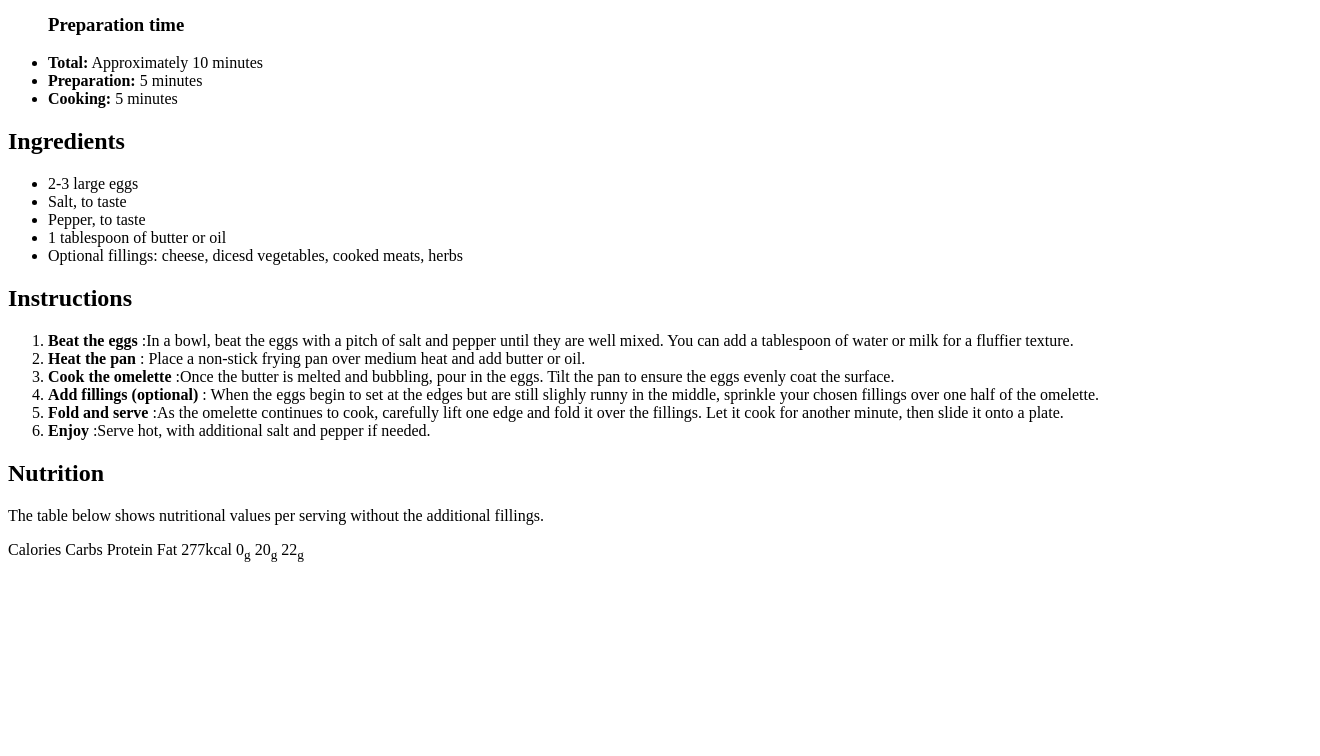
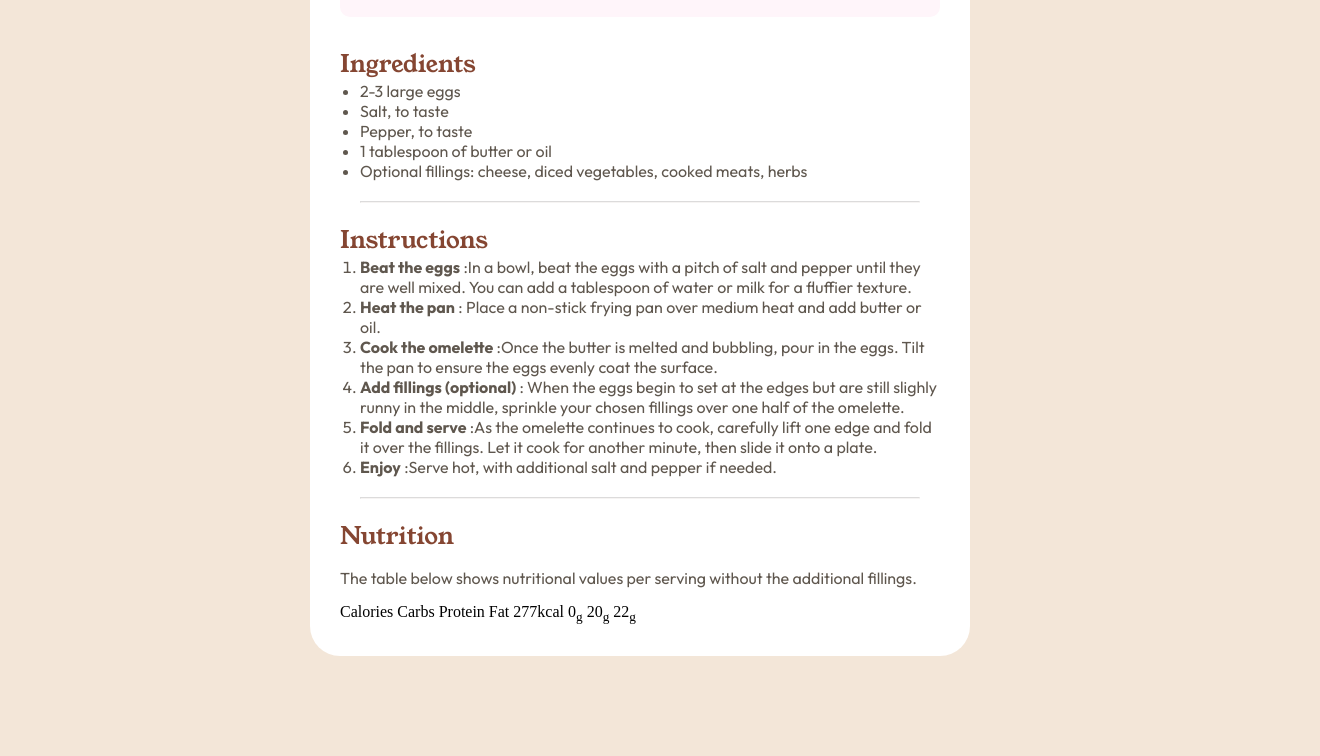
Before and after one commit to MeJahangir/recipePage, a plain HTML site: page index.html in a window 1280 px wide. Shown: the part 715-1471 px from the top of the page, 1320 px wide, since content can reach past the window. Before the commit the page ends 1286 px from the top, so only its background shows below. Drawn offline with Linux system fonts and the light colour scheme; a web font is replaced by a local one.

Commit message:
Added basic styling

```diff
--- a/index.html
+++ b/index.html
@@ -3,33 +3,42 @@
 <head>
   <meta charset="UTF-8">
   <meta name="viewport" content="width=device-width, initial-scale=1.0">
+  <link rel="preconnect" href="https://fonts.googleapis.com">
+  <link rel="preconnect" href="https://fonts.gstatic.com" crossorigin>
+  <link href="https://fonts.googleapis.com/css2?family=Afacad+Flux:wght@100..1000&family=Londrina+Sketch&family=Roboto:ital,wght@0,100;0,300;0,400;0,500;0,700;0,900;1,100;1,300;1,400;1,500;1,700;1,900&family=Young+Serif&display=swap" rel="stylesheet">
+  <link rel="preconnect" href="https://fonts.googleapis.com">
+  <link rel="preconnect" href="https://fonts.gstatic.com" crossorigin>
+  <link href="https://fonts.googleapis.com/css2?family=Afacad+Flux:wght@100..1000&family=Londrina+Sketch&family=Outfit:wght@100..900&family=Roboto:ital,wght@0,100;0,300;0,400;0,500;0,700;0,900;1,100;1,300;1,400;1,500;1,700;1,900&family=Young+Serif&display=swap" rel="stylesheet">
+  <link rel="stylesheet" href="styles.css">
   <title>Document</title>
 </head>
 <body>
-  <div id="container">
-    <img src="Media/image-omelette.jpeg" alt="omelette">
+  <div class="container">
+    <img src="Media/image-omelette.jpeg" alt="omelette" id="omelette" width="600px">
     <h1>Simple Omelette Recipe</h1>
     <p>An easy and quick dish, perfect for any meal. This classic omelette combines beaten eggs cooked to perfection, optionally filled with your choice of chesse, vegetables, or meats.</p>
 
-    <section id="prepTime">
+  <section class="prepTime">
+    <h3>Preparation time</h3>
     <ul>
-      <h3>Preparation time</h3>
       <li><strong>Total:</strong> Approximately 10 minutes</li>
       <li><strong>Preparation:</strong> 5 minutes</li>
       <li><strong>Cooking:</strong> 5 minutes</li>
     </ul>
   </section>
 
-  <h2>Ingredients</h2>
+  <h2 class="subtitle">Ingredients</h2>
   <ul>
     <li>2-3 large eggs</li>
     <li>Salt, to taste</li>
     <li>Pepper, to taste</li>
     <li>1 tablespoon of butter or oil</li>
-    <li>Optional fillings: cheese, dicesd vegetables, cooked meats, herbs</li>
+    <li>Optional fillings: cheese, diced vegetables, cooked meats, herbs</li>
   </ul>
 
-  <h2>Instructions</h2>
+  <hr>
+
+  <h2 class="subtitle">Instructions</h2>
   <ol>
     <li><strong>Beat the eggs</strong>
       :In a bowl, beat the eggs with a pitch of salt and pepper until they are well mixed. You can add a tablespoon of water or milk for a fluffier texture.
@@ -51,7 +60,9 @@
     </li>
   </ol>
 
-  <h2>Nutrition</h2>
+  <hr>
+
+  <h2 class="subtitle">Nutrition</h2>
     <p>The table below shows nutritional values per serving without the additional fillings.</p>
 
   <table></table>
--- a/styles.css
+++ b/styles.css
@@ -0,0 +1,75 @@
+*{
+  margin: 0;
+  padding: 0;
+}
+
+body{
+  background-color:  #f3e6d8;
+}
+
+.container{
+  max-width: 600px;
+  background-color: #ffffff;
+  border-radius: 30px;
+  padding: 30px;
+  margin: 100px auto;
+}
+
+#omelette{
+  border-radius: 10px;
+  max-width: 600px;
+}
+
+h1{
+  color: #302d2c;
+  margin-top: 20px;
+  font-family: young serif;
+  font-weight: 400;
+}
+
+.subtitle{
+  color: #854632;
+  font-family: young serif;
+  font-weight: lighter;
+}
+
+p{
+  margin-top: 15px;
+  margin-bottom: 15px;
+  font-family: outfit;
+  color: #5f574e;
+}
+
+.prepTime{
+  padding: 20px;
+  background-color:  #fff5fa;
+  border-radius: 10px;
+  margin-bottom: 30px;
+  margin-top: 30px;
+}
+
+h3{
+  color: #7b284f;
+  font-family: outfit;
+}
+
+.prepTime li{
+  margin-left: 25px;
+  margin-top: 10px;
+}
+
+li{
+  font-family: outfit;
+  color: #5f574e
+}
+
+li{
+  margin-left: 20px;
+  ;
+}
+
+hr{
+  margin: 20px;
+  border-color:  hwb(30 85% 11% / 0.3);
+
+}
```
